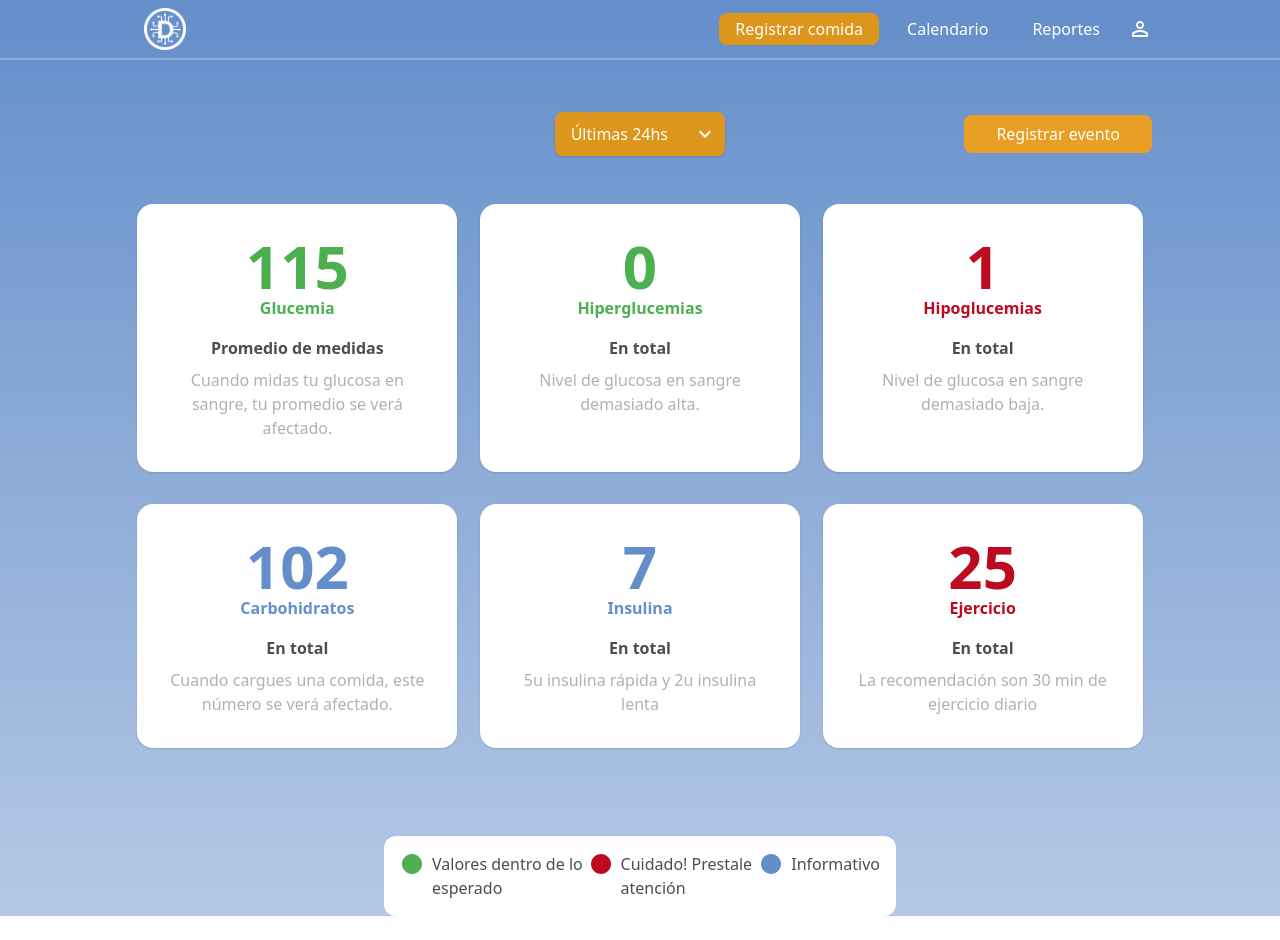
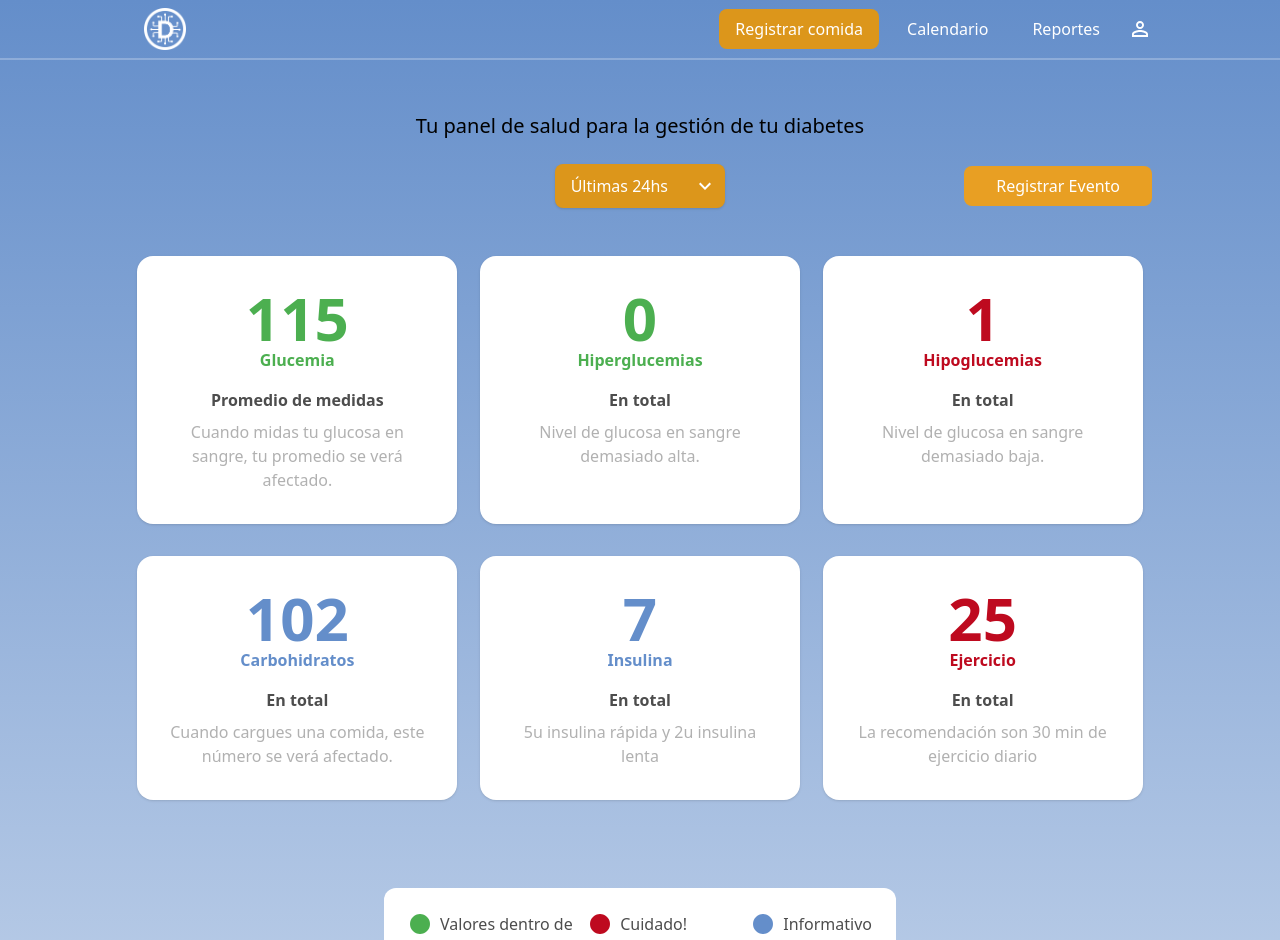
Before and after one commit to NuriaROrquin/diabetia, a Next.js app in the folder frontend/: page /dashboard in a window 1280 px wide. Shown: the top 940 px of the page. Built offline with nearby package versions, Linux system fonts and the light colour scheme.

Commit message:
front-end fixes

```diff
--- a/frontend/components/button/index.js
+++ b/frontend/components/button/index.js
@@ -3,7 +3,7 @@ export const ButtonBlue = ({label, width, onClick, className}) => {
         <div className={`flex justify-center ${width} ${className}`}>
             <button
                 onClick={onClick}
-                className="bg-blue-primary hover:bg-blue-focus transition-all text-white py-2 px-8 rounded-full w-full"
+                className="bg-blue-primary hover:bg-blue-focus transition-all text-white py-2 px-8 rounded-lg w-full"
             >
                 {label}
             </button>
@@ -16,7 +16,7 @@ export const ButtonOrange = ({label, width, onClick}) => {
         <div className={`flex justify-center ${width}`}>
             <button
                 onClick={onClick}
-                className="bg-orange-focus hover:bg-orange-primary transition-all text-white py-2 px-8 rounded-full w-full"
+                className="bg-orange-focus hover:bg-orange-primary transition-all text-white py-2 px-8 rounded-lg w-full"
             >
                 {label}
             </button>
--- a/frontend/components/link/index.js
+++ b/frontend/components/link/index.js
@@ -30,7 +30,7 @@ export const BlueLink = ({label, width, href}) => {
         <div className={`flex justify-center ${width}`}>
             <Link
                 href={href}
-                className="bg-blue-primary hover:bg-blue-focus transition-all text-white py-2 px-8 rounded-full w-full flex justify-center"
+                className="bg-blue-primary hover:bg-blue-focus transition-all text-white py-2 px-8 rounded-lg w-full flex justify-center"
             >
                 {label}
             </Link>
--- a/frontend/components/navigation/index.js
+++ b/frontend/components/navigation/index.js
@@ -68,7 +68,7 @@ export const Navigation = () => {
                     <ul className="lg:flex justify-end flex-1 items-center mb-0">
                         <Tooltip title="Subí una foto de tu comida, contamos los carbohidratos por vos!" arrow>
                             <li className="mr-3">
-                                <NavLink href="/food" text="Registrar comida" className="bg-orange-secondary rounded-lg !py-1 hover:bg-orange-focus transition-all"/>
+                                <NavLink href="/food" text="Registrar comida" className="bg-orange-secondary rounded-lg !py-2 hover:bg-orange-focus transition-all"/>
                             </li>
                         </Tooltip>
                         <Tooltip title="Visualizá todos tus eventos en un mismo lugar" arrow>
--- a/frontend/constants/index.js
+++ b/frontend/constants/index.js
@@ -15,7 +15,7 @@ export const DASHBOARD_INDICATORS = [
         "number": 0,
         "title": "En total",
         "description": "Nivel de glucosa en sangre demasiado alta.",
-        "tooltipContent":"Se visualiza la cantidad de mediciones con un nivel bajo de glucosa "
+        "tooltipContent":"Se visualiza la cantidad de mediciones con nivel de glucosa más alto de lo esperado "
     },
     {
         "textIndicator": "Hipoglucemias",
@@ -23,7 +23,7 @@ export const DASHBOARD_INDICATORS = [
         "number": 1,
         "title": "En total",
         "description": "Nivel de glucosa en sangre demasiado baja.",
-        "tooltipContent":"Se visualiza la cantidad de mediciones con nivel de glucosa más alto de lo esperado "
+        "tooltipContent":"Se visualiza la cantidad de mediciones con un nivel bajo de glucosa "
     },
     {
         "textIndicator": "Carbohidratos",
--- a/frontend/pages/auth/login/index.js
+++ b/frontend/pages/auth/login/index.js
@@ -26,7 +26,7 @@ export const Login = () => {
     return (
         <section className="flex">
             <div className="flex w-3/5 bg-gradient-to-b from-blue-primary to-orange-primary min-h-screen">
-                <img src="/img-auth-finger-2.png" alt="Descripción de la imagen" className="w-full h-full"/>
+                <img src="/img-auth-logo-blanco.png" alt="Descripción de la imagen" className="w-full h-full"/>
             </div>
             <div className="flex flex-col justify-center items-center w-2/5 bg-white min-h-screen">
                 <div className="flex flex-col w-1/2 mb-12">
--- a/frontend/pages/auth/password-recover/index.js
+++ b/frontend/pages/auth/password-recover/index.js
@@ -24,7 +24,7 @@ export const PasswordRecover = () => {
     return(
         <section className="flex">
             <div className="flex w-3/5 bg-gradient-to-b from-blue-primary to-orange-primary min-h-screen">
-                <img src="/img-auth.png" alt="Descripción de la imagen" className="w-full h-full"/>
+                <img src="/img-auth-logo-blanco.png" alt="Descripción de la imagen" className="w-full h-full"/>
             </div>
             <div className="flex flex-col justify-center items-center w-2/5 bg-white min-h-screen">
                 <div className="flex flex-col w-1/2 mb-12">
--- a/frontend/pages/auth/register/index.js
+++ b/frontend/pages/auth/register/index.js
@@ -26,7 +26,7 @@ export const Register = () => {
   return (
       <section className="flex">
           <div className="flex w-3/5 bg-gradient-to-b from-blue-primary to-orange-primary min-h-screen">
-              <img src="/img-auth-logo.png" alt="Descripción de la imagen" className="w-full h-full"/>
+              <img src="/img-auth-logo-blanco.png" alt="Descripción de la imagen" className="w-full h-full"/>
           </div>
           <div className="flex flex-col justify-center items-center w-2/5 bg-white min-h-screen">
           <div className="flex flex-col w-1/2 mb-12">
--- a/frontend/pages/dashboard/index.js
+++ b/frontend/pages/dashboard/index.js
@@ -1,12 +1,12 @@
 import {Card, MetricCard} from "../../components/card";
 import {Selector} from "../../components/selector";
-import Link from "next/link";
 import {useState} from "react";
 import {DASHBOARD_OPTIONS_FILTER_DAYS, DASHBOARD_INDICATORS, DASHBOARD_TIMELINE_EVENTS} from "../../constants";
 import {CircleRounded} from "@mui/icons-material";
 import {ContainerTitles, SubtitleSection, TitleSection} from "../../components/titles";
 import {Timeline} from "../../components/timeline";
 import {Section} from "../../components/section";
+import {OrangeLink} from "../../components/link";
 import { Tooltip } from '@mui/material';
 
 export const Home = () => {
@@ -24,13 +24,19 @@ export const Home = () => {
         <>
         <Section>
             <div className="container pt-12 flex flex-col">
+
+
+                <div className="w-full col-start-2 flex justify-self-center justify-center pb-6">
+                    <span className="text-xl">Tu panel de salud para la gestión de tu diabetes</span>
+                </div>
                 <div className="grid grid-cols-3 w-full items-center">
-                    <div className="w-full col-start-2 flex justify-self-center justify-center">
-                        <Selector width="w-1/2" setIsOpen={setIsOpen} isOpen={isOpen} selectedOption={selectedOption} options={DASHBOARD_OPTIONS_FILTER_DAYS} handleOptionClick={handleOptionClick} />
+                <div className="w-full col-start-2 flex justify-self-center justify-center">
+                        <Selector width="w-1/2" setIsOpen={setIsOpen} isOpen={isOpen} selectedOption={selectedOption}
+                                  options={DASHBOARD_OPTIONS_FILTER_DAYS} handleOptionClick={handleOptionClick}/>
                     </div>
                     <Tooltip title={registrarEventoTooltipText} arrow>
                         <div className="col-start-3 justify-self-end">
-                            <Link href="/event" className="bg-orange-focus hover:bg-orange-primary transition-all text-white py-2 px-8 rounded-lg w-full" href="/event">Registrar evento</Link>
+                            <OrangeLink href="/event" label="Registrar Evento" width="w-1/10"/>
                         </div>
                     </Tooltip>
                 </div>
@@ -50,7 +56,7 @@ export const Home = () => {
                     ))}
                 </div>
 
-                <div className="flex justify-around bg-white w-1/2 self-center rounded-xl p-4 mt-10">
+                <div className="flex justify-around bg-white w-1/2 self-center rounded-xl p-6 mt-10">
                     <div className="flex gap-2">
                         <CircleRounded className="text-green-primary"/>
                         <span className="text-gray-primary font-medium">Valores dentro de lo esperado</span>
--- a/frontend/pages/event/exercise/index.js
+++ b/frontend/pages/event/exercise/index.js
@@ -54,14 +54,14 @@ const ExerciseEvent = () => {
                 {/* FORMULARIO */}
                 <div className="bg-white rounded-xl w-full flex flex-wrap text-gray-primary py-20 px-44 my-12 justify-around gap-x-2 gap-y-12">
                     <CustomDatePicker
-                        label="Ingrese una fecha"
+                        label="Ingresá una fecha"
                         value={date}
                         onChange={(e) => setDate(e)}
                         defaultValue={dayjs()}
                         width="w-1/3"
                     />
 
-                    <Select label="Actividad" placeholder="Que tipo de actividad realizas?" options={TYPE_EXERCISES} selectedOption={selectedOption} handleOptionClick={handleOptionClick} setIsOpen={setIsOpen} isOpen={isOpen} width="w-1/3"/>
+                    <Select label="Actividad" placeholder="Elegí una actividad" options={TYPE_EXERCISES} selectedOption={selectedOption} handleOptionClick={handleOptionClick} setIsOpen={setIsOpen} isOpen={isOpen} width="w-1/3"/>
 
                     <CustomTimePicker
                         label="Hora de comienzo"
```
Also changed, not shown: frontend/pages/calendar/index.js (+7 -4 lines), frontend/pages/event/index.js (+12 -5 lines).
